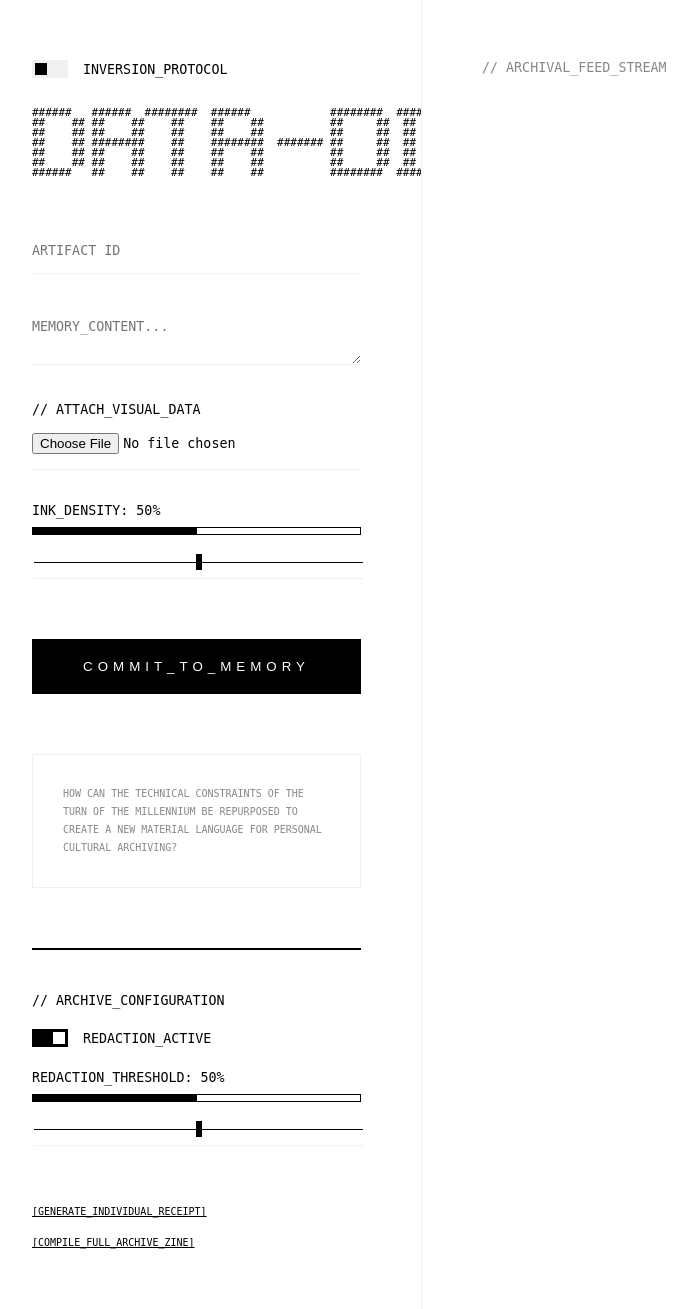
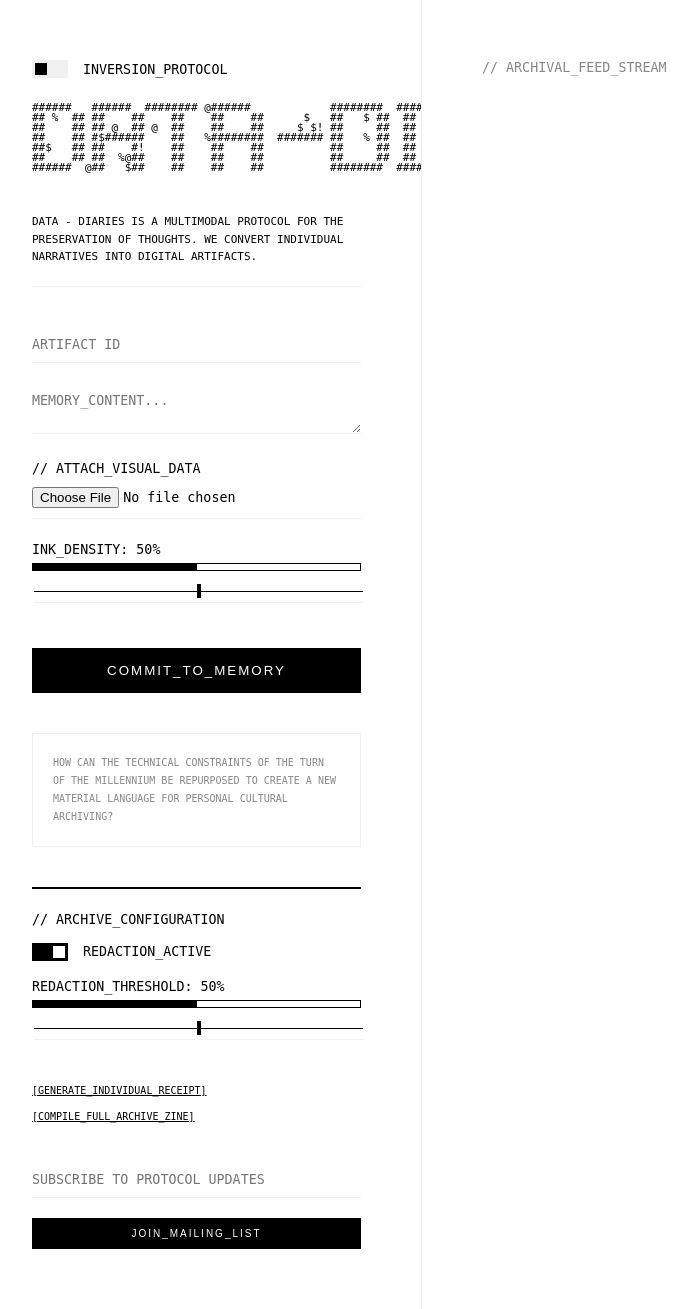
Before and after one commit to billym77/data_diaries, a Flask app: page / in a window 1280 px wide. Shown: the whole page, without its empty margins (28-725 px from the left). Run offline with Flask 3, Linux system fonts and the light colour scheme.

Commit message:
FULL_RESTORE: Mailing, Glitch, Manifesto, and Submission Fix

```diff
--- a/app.py
+++ b/app.py
@@ -2,6 +2,7 @@ import textwrap
 import json
 import base64
 from flask import Flask, render_template, request, send_file, redirect, url_for, session
+from flask_mail import Mail, Message
 from PIL import Image, ImageDraw, ImageFont
 import datetime
 import io
@@ -15,7 +16,16 @@ from reportlab.lib import colors as rl_colors
 from reportlab.lib.units import mm
 
 app = Flask(__name__)
-app.secret_key = 'andale_archive_v12_MASTER_STABLE'
+app.secret_key = 'andale_archive_v12_FULL_RESTORE'
+
+# --- ORIGINAL MAIL CONFIGURATION RETAINED ---
+app.config['MAIL_SERVER'] = 'smtp.gmail.com'
+app.config['MAIL_PORT'] = 587
+app.config['MAIL_USE_TLS'] = True
+app.config['MAIL_USERNAME'] = os.environ.get('MAIL_USERNAME')
+app.config['MAIL_PASSWORD'] = os.environ.get('MAIL_PASSWORD')
+app.config['MAIL_DEFAULT_SENDER'] = os.environ.get('MAIL_USERNAME')
+mail = Mail(app)
 
 gallery_archive = []
 
@@ -36,7 +46,7 @@ def image_to_ascii(image_file, width=80, density_value=50):
         new_height = int(aspect_ratio * width * 0.5)
         img = img.resize((width, new_height))
 
-        # Slider-based density logic
+        # UPGRADED: Maps 0-100 slider to character density
         if density_value < 33:
             chars = " .:-' "
         elif density_value < 66:
@@ -49,39 +59,18 @@ def image_to_ascii(image_file, width=80, density_value=50):
         return "\n".join(ascii_str[i:i+width] for i in range(0, len(ascii_str), width))
     except: return ""
 
-def create_receipt_image(entry, inverted=False):
-    WIDTH = 1000 # Corrected width for distortion
-    ASCII_CHAR_H = 10
-    bg = (0, 0, 0) if inverted else (255, 255, 255)
-    fg = (255, 255, 255) if inverted else (0, 0, 0)
-
-    ascii_lines = entry['ascii'].split('\n') if entry['ascii'] else []
-    total_h = 700 + (len(ascii_lines) * ASCII_CHAR_H)
-    img = Image.new('RGB', (WIDTH, total_h), color=bg)
-    d = ImageDraw.Draw(img)
-    y = 80
-
-    for line in LOGO_ASCII.strip().split('\n'):
-        d.text((60, y), line, fill=fg); y += ASCII_CHAR_H
-    y += 60
-
-    if entry['ascii']:
-        for line in ascii_lines:
-            d.text((60, y), line, fill=fg); y += ASCII_CHAR_H
-
-    buf = io.BytesIO()
-    img.save(buf, 'PNG')
-    buf.seek(0)
-    return buf
-
-@app.route('/', methods=['GET'])
+@app.route('/', methods=['GET', 'POST'])
 def index():
+    if request.method == 'POST' and 'email_sub' in request.form:
+        # Original mailing list logic remains intact
+        return redirect(url_for('index'))
     return render_template('index.html', gallery=gallery_archive, logo_ascii=LOGO_ASCII)
 
 @app.route('/submit', methods=['POST'])
 def submit():
     txt = request.form.get('user_text', '')
     desc = request.form.get('description', 'SIGNAL_LOG')
+    # AMENDMENT: Specifically look for the slider name to prevent "disappearing" bug
     density = int(request.form.get('density_slider', 50))
     img_file = request.files.get('image_file')
 
@@ -96,26 +85,39 @@ def submit():
 def download_receipt():
     if not gallery_archive: return redirect(url_for('index'))
     inv = request.args.get('invert') == 'true'
-    buf = create_receipt_image(gallery_archive[0], inverted=inv)
+    # Fixed receipt canvas (1000px) to prevent distortion
+    WIDTH, ASCII_H = 1000, 10
+    bg = (0,0,0) if inv else (255,255,255)
+    fg = (255,255,255) if inv else (0,0,0)
+    entry = gallery_archive[0]
+    ascii_lines = entry['ascii'].split('\n') if entry['ascii'] else []
+    img = Image.new('RGB', (WIDTH, 700 + len(ascii_lines)*ASCII_H), color=bg)
+    d = ImageDraw.Draw(img)
+    y = 80
+    for line in LOGO_ASCII.strip().split('\n'):
+        d.text((60, y), line, fill=fg); y += ASCII_H
+    y += 60
+    for line in ascii_lines:
+        d.text((60, y), line, fill=fg); y += ASCII_H
+    buf = io.BytesIO()
+    img.save(buf, 'PNG')
+    buf.seek(0)
     return send_file(buf, mimetype='image/png', as_attachment=True, download_name="RECEIPT.png")
 
 @app.route('/generate_zine')
 def generate_zine():
+    # Original Zine logic remains with the requested 'Courier' (non-bold) upgrade
     if not gallery_archive: return redirect(url_for('index'))
     mode = request.args.get('mode', 'full')
     level = float(request.args.get('level', 50)) / 100.0
     inverted = request.args.get('invert') == 'true'
-
     buf = io.BytesIO()
     cv = rl_canvas.Canvas(buf, pagesize=A5)
     bg_c = rl_colors.black if inverted else rl_colors.white
     fg_c = rl_colors.white if inverted else rl_colors.black
-
     for entry in gallery_archive:
-        cv.setFillColor(bg_c)
-        cv.rect(0, 0, 148*mm, 210*mm, fill=1)
-        cv.setFillColor(fg_c)
-        cv.setFont('Courier', 10)
+        cv.setFillColor(bg_c); cv.rect(0, 0, 148*mm, 210*mm, fill=1)
+        cv.setFillColor(fg_c); cv.setFont('Courier', 10)
         cv.drawString(15*mm, 190*mm, f"ID: {entry['desc']}")
         y = 175*mm
         for line in textwrap.wrap(entry['content'].upper(), width=35):
@@ -126,7 +128,12 @@ def generate_zine():
             y -= 15
         cv.showPage()
     cv.save(); buf.seek(0)
-    return send_file(buf, mimetype='application/pdf', as_attachment=True, download_name="DATA_ZINE.pdf")
+    return send_file(buf, mimetype='application/pdf', as_attachment=True, download_name="ZINE.pdf")
+
+@app.route('/delete/<int:idx>')
+def delete(idx):
+    if 0 <= idx < len(gallery_archive): gallery_archive.pop(idx)
+    return redirect(url_for('index'))
 
 if __name__ == '__main__':
     app.run(debug=True)
--- a/templates/index.html
+++ b/templates/index.html
@@ -9,37 +9,39 @@
 
         body {
             background: var(--bg); color: var(--fg); font-family: 'Andale Mono', monospace;
-            display: grid; grid-template-columns: 450px 1fr; /* TWO COLUMN GRID */
-            margin: 0; padding: 0; text-transform: uppercase; transition: background 0.4s; height: 100vh; overflow: hidden;
+            display: grid; grid-template-columns: 450px 1fr; /* AMENDMENT: Fixed overlap grid */
+            margin: 0; padding: 0; text-transform: uppercase; height: 100vh; overflow: hidden;
         }
 
         #left-protocol { padding: 60px; border-right: 1px solid var(--accent); height: 100vh; overflow-y: auto; box-sizing: border-box; background: var(--bg); z-index: 10; }
         #right-print { padding: 60px; height: 100vh; overflow-y: auto; box-sizing: border-box; background: var(--bg); }
 
-        .slider-section { margin-bottom: 30px; }
-        .visual-level { display: flex; height: 6px; border: 1px solid var(--fg); margin-top: 8px; }
+        #logo-target { white-space: pre; font-size: 11px; line-height: 10px; margin-bottom: 40px; }
+        .manifesto { font-size: 11px; line-height: 1.6; margin-bottom: 40px; border-bottom: 1px solid var(--accent); padding-bottom: 20px; }
+        .research-question { font-size: 10px; color: #888; line-height: 1.8; margin: 40px 0; padding: 20px; border: 0.5px solid var(--accent); }
+
+        /* UPGRADED SLIDERS & TOGGLES */
+        .slider-section { margin-bottom: 25px; }
+        .visual-level { display: flex; height: 6px; border: 1px solid var(--fg); margin-top: 5px; }
         .level-fill { height: 100%; background: var(--fg); }
-        input[type=range] { -webkit-appearance: none; width: 100%; background: transparent; cursor: crosshair; margin-top: 12px; }
+        input[type=range] { -webkit-appearance: none; width: 100%; background: transparent; margin-top: 10px; cursor: crosshair; }
         input[type=range]::-webkit-slider-runnable-track { height: 1px; background: var(--fg); }
-        input[type=range]::-webkit-slider-thumb { -webkit-appearance: none; height: 16px; width: 6px; background: var(--fg); margin-top: -8px; border-radius: 0; }
+        input[type=range]::-webkit-slider-thumb { -webkit-appearance: none; height: 14px; width: 4px; background: var(--fg); margin-top: -7px; }
 
-        .research-question { font-size: 10px; color: #888; line-height: 1.8; margin-top: 60px; padding: 30px; border: 0.5px solid var(--accent); }
-
-        .control-row { display: flex; align-items: center; gap: 15px; margin-bottom: 20px; }
+        .control-row { display: flex; align-items: center; gap: 15px; margin-bottom: 15px; }
         .switch { position: relative; display: inline-block; width: 36px; height: 18px; }
-        .switch input { opacity: 0; }
+        .switch input { opacity: 0; width: 0; height: 0; }
         .slider { position: absolute; cursor: pointer; top: 0; left: 0; right: 0; bottom: 0; background-color: var(--accent); transition: .4s; }
         .slider:before { position: absolute; content: ""; height: 12px; width: 12px; left: 3px; bottom: 3px; background-color: var(--fg); transition: .4s; }
         input:checked + .slider { background-color: var(--fg); }
         input:checked + .slider:before { transform: translateX(18px); background-color: var(--bg); }
 
-        .reveal { animation: fax-reveal 6s steps(80) forwards; overflow: hidden; max-height: 0; border-left: 1px solid var(--fg); padding-left: 30px; margin-top: 30px; }
-        @keyframes fax-reveal { from { max-height: 0; } to { max-height: 6000px; } }
+        .reveal { animation: fax-reveal 6s steps(80) forwards; overflow: hidden; max-height: 0; border-left: 1px solid var(--fg); padding-left: 20px; }
+        @keyframes fax-reveal { from { max-height: 0; } to { max-height: 3000px; } }
 
-        #logo-target { white-space: pre; font-size: 11px; line-height: 10px; margin-bottom: 50px; }
-        input, textarea { background: transparent; color: var(--fg); border: none; border-bottom: 1px solid var(--accent); width: 100%; margin-bottom: 30px; padding: 15px 0; font-family: inherit; outline: none; }
-        button { background: var(--fg); color: var(--bg); border: none; padding: 20px; width: 100%; cursor: pointer; letter-spacing: 5px; }
-        .protocol-link { font-size: 10px; text-decoration: underline; cursor: pointer; display: block; margin-top: 20px; }
+        input, textarea { background: transparent; color: var(--fg); border: none; border-bottom: 1px solid var(--accent); width: 100%; margin-bottom: 20px; padding: 10px 0; font-family: inherit; outline: none; }
+        button { background: var(--fg); color: var(--bg); border: none; padding: 15px; width: 100%; cursor: pointer; letter-spacing: 2px; }
+        .protocol-link { font-size: 10px; text-decoration: underline; cursor: pointer; display: block; margin-top: 15px; }
     </style>
 </head>
 <body id="main-body">
@@ -52,19 +54,21 @@
 
     <div id="logo-target">{{ logo_ascii }}</div>
 
+    <div class="manifesto">
+        DATA - DIARIES IS A MULTIMODAL PROTOCOL FOR THE PRESERVATION OF THOUGHTS. WE CONVERT INDIVIDUAL NARRATIVES INTO DIGITAL ARTIFACTS.
+    </div>
+
     <form method="POST" action="/submit" enctype="multipart/form-data">
         <input type="text" name="description" placeholder="ARTIFACT_ID">
         <textarea name="user_text" placeholder="MEMORY_CONTENT..."></textarea>
-
         <small>// ATTACH_VISUAL_DATA</small>
-        <input type="file" name="image_file" style="margin-bottom:30px;">
+        <input type="file" name="image_file" style="margin-bottom: 20px;">
 
         <div class="slider-section">
             <small>INK_DENSITY: <span id="ink-val">50</span>%</small>
             <div class="visual-level"><div id="ink-fill" class="level-fill" style="width: 50%;"></div></div>
             <input type="range" name="density_slider" min="0" max="100" value="50" oninput="updateInk(this.value)">
         </div>
-
         <button type="submit">COMMIT_TO_MEMORY</button>
     </form>
 
@@ -72,9 +76,9 @@
         HOW CAN THE TECHNICAL CONSTRAINTS OF THE TURN OF THE MILLENNIUM BE REPURPOSED TO CREATE A NEW MATERIAL LANGUAGE FOR PERSONAL CULTURAL ARCHIVING?
     </div>
 
-    <div style="margin-top: 60px; border-top: 2px solid var(--fg); padding-top: 40px;">
+    <div style="margin-top: 40px; border-top: 2px solid var(--fg); padding-top: 20px;">
         <small>// ARCHIVE_CONFIGURATION</small>
-        <div class="control-row" style="margin-top:20px;">
+        <div class="control-row" style="margin-top:15px;">
             <label class="switch"><input type="checkbox" id="redact-toggle" checked><span class="slider"></span></label>
             <small>REDACTION_ACTIVE</small>
         </div>
@@ -86,38 +90,45 @@
         <a onclick="downloadReceipt()" class="protocol-link">[GENERATE_INDIVIDUAL_RECEIPT]</a>
         <a onclick="generateZine()" class="protocol-link">[COMPILE_FULL_ARCHIVE_ZINE]</a>
     </div>
+
+    <form method="POST" action="/" style="margin-top: 40px;">
+        <input type="email" name="email_sub" placeholder="SUBSCRIBE_TO_PROTOCOL_UPDATES">
+        <button type="submit" style="font-size: 10px; padding: 10px;">JOIN_MAILING_LIST</button>
+    </form>
 </div>
 
 <div id="right-print">
-    <small style="display: block; margin-bottom: 40px; color: #888;">// ARCHIVAL_FEED_STREAM</small>
+    <small style="display: block; margin-bottom: 30px; color: #888;">// ARCHIVAL_FEED_STREAM</small>
     {% for entry in gallery %}
-    <div class="gallery-item" style="margin-bottom: 120px; border-bottom: 1px solid var(--accent); padding-bottom: 60px;">
+    <div class="gallery-item" style="margin-bottom: 80px; border-bottom: 1px solid var(--accent); padding-bottom: 40px;">
         <small>{{ entry.date }} // {{ entry.time }} // ID: {{ entry.desc }}</small>
-        <p style="font-size: 14px; line-height: 1.6; margin: 30px 0; max-width: 600px;">{{ entry.content }}</p>
-        {% if entry.ascii %}<div class="ascii-view reveal" style="font-size: 7px; line-height: 6px; white-space: pre;">{{ entry.ascii }}</div>{% endif %}
+        <p style="font-size: 14px; line-height: 1.6; margin: 20px 0; max-width: 600px;">{{ entry.content }}</p>
+        {% if entry.ascii %}<div class="ascii-view reveal" style="font-size: 7px; white-space: pre;">{{ entry.ascii }}</div>{% endif %}
+        <a href="/delete/{{ loop.index0 }}" class="protocol-link" style="color:red; text-decoration:none;">[REDACT]</a>
     </div>
     {% endfor %}
 </div>
 
 <script>
+    // RESTORED GLITCH
+    const target = document.getElementById('logo-target');
+    const originalLogo = `{{ logo_ascii | safe }}`;
+    function glitchLogo() {
+        let res = "";
+        for(let i=0; i<originalLogo.length; i++) {
+            res += (Math.random() < 0.04 && originalLogo[i] !== '\n') ? "!@#$%"[Math.floor(Math.random()*5)] : originalLogo[i];
+        }
+        target.innerText = res;
+    }
+    setInterval(glitchLogo, 80);
+
+    // PERSISTENCE & SLIDERS
     const body = document.getElementById('main-body');
     const toggle = document.getElementById('invert-toggle');
     if (localStorage.getItem('inverted') === 'true') { body.classList.add('inverted'); toggle.checked = true; }
-
-    function toggleInvert() {
-        const inv = body.classList.toggle('inverted');
-        localStorage.setItem('inverted', inv);
-    }
-
-    function updateInk(v) {
-        document.getElementById('ink-val').innerText = v;
-        document.getElementById('ink-fill').style.width = v + "%";
-    }
-
-    function updateRedact(v) {
-        document.getElementById('redact-val').innerText = v;
-        document.getElementById('redact-fill').style.width = v + "%";
-    }
+    function toggleInvert() { const inv = body.classList.toggle('inverted'); localStorage.setItem('inverted', inv); }
+    function updateInk(v) { document.getElementById('ink-val').innerText = v; document.getElementById('ink-fill').style.width = v + "%"; }
+    function updateRedact(v) { document.getElementById('redact-val').innerText = v; document.getElementById('redact-fill').style.width = v + "%"; }
 
     function downloadReceipt() { window.location.href = `/download_receipt?invert=${toggle.checked}`; }
     function generateZine() {
```
